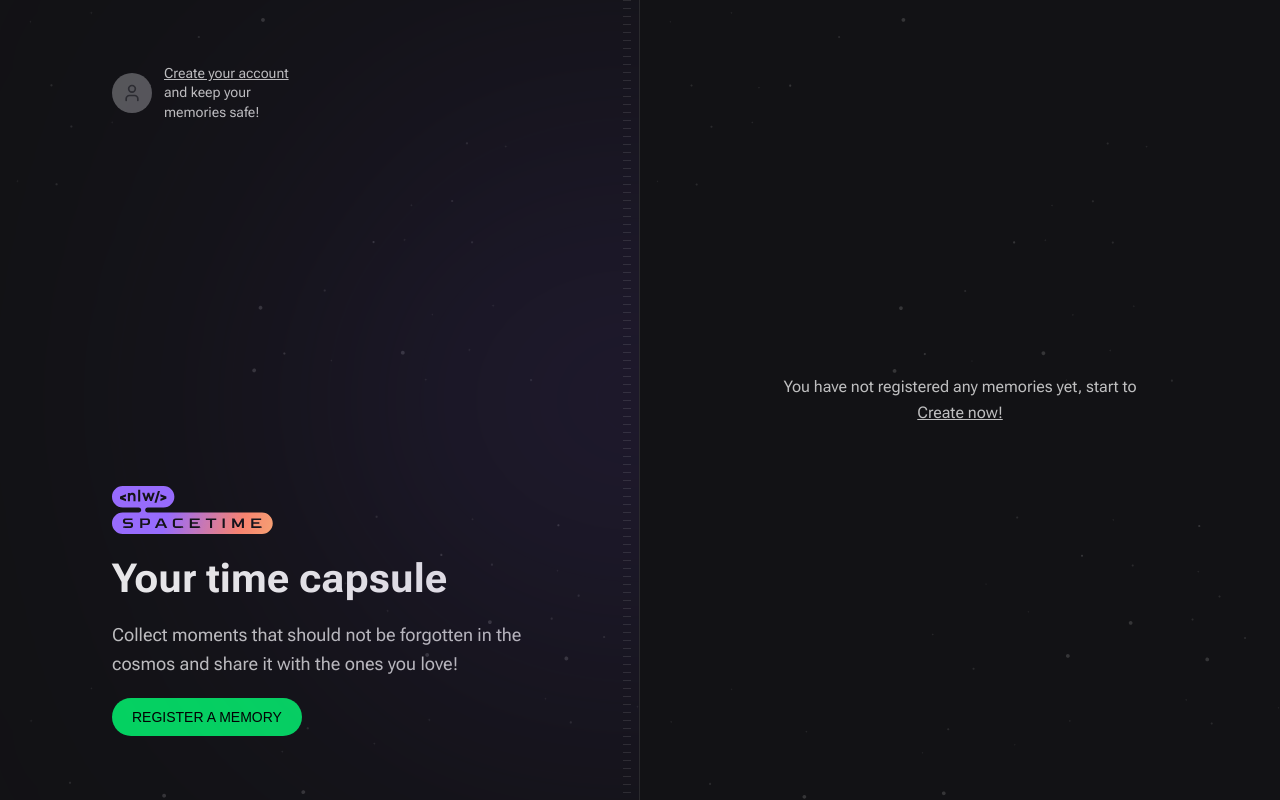
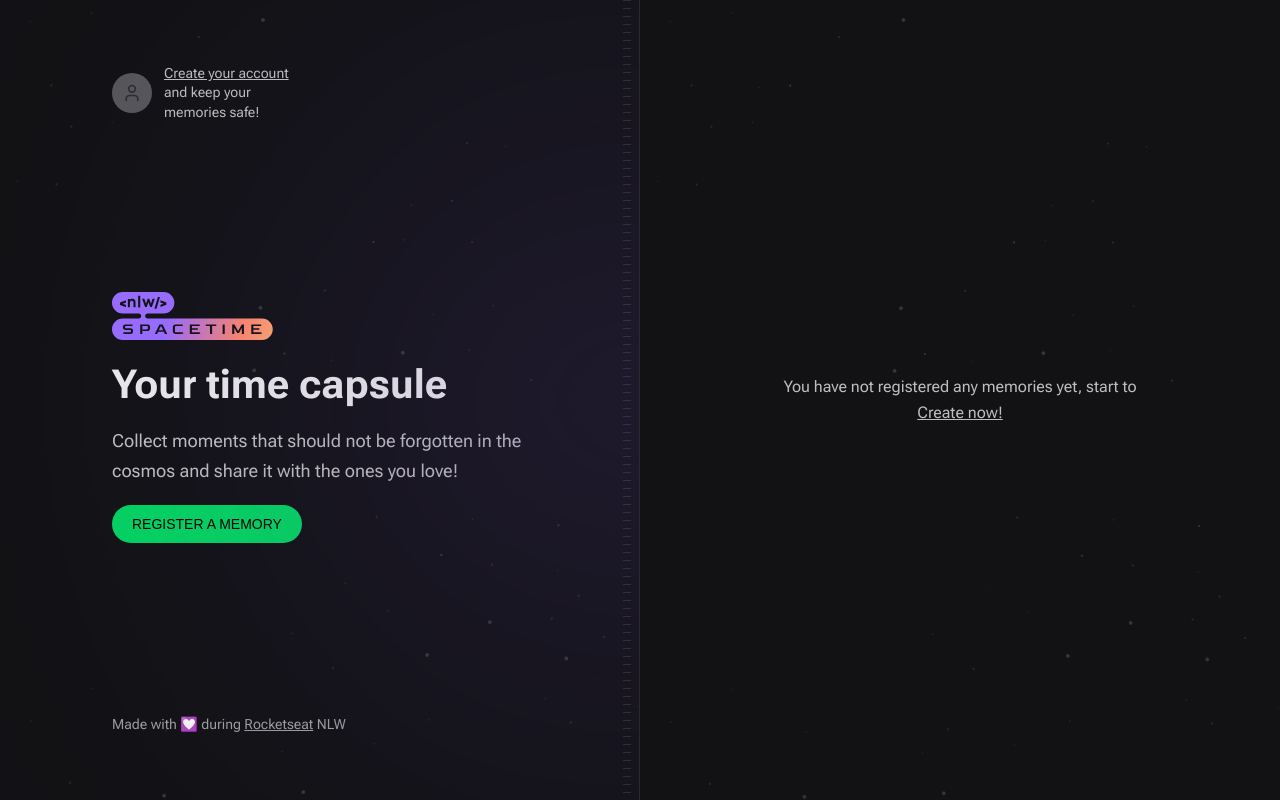
Before and after one commit to Breno-Martins-Simao/NextJs-Timeline, a Next.js app in the folder Web/: page / in a window 1280 px wide. Built offline with nearby package versions, Linux system fonts and the light colour scheme; a web font is replaced by a local one.

Commit message:
-> Added copyright section on Home

```diff
--- a/Web/src/app/page.tsx
+++ b/Web/src/app/page.tsx
@@ -48,6 +48,20 @@
             REGISTER A MEMORY
           </a>
         </div>
+
+        {/* Copyright */}
+        <div className="text-sm leading-relaxed text-gray-200">
+          Made with 💟 during{' '}
+          <a
+            target="_blank"
+            className="underline hover:text-gray-100"
+            href="https://rocketseat.com.br"
+            rel="noreferrer" // Avoid CORS
+          >
+            Rocketseat
+          </a>{' '}
+          NLW
+        </div>
       </div>
       {/* Grid Right Section */}
       <div className="flex flex-col bg-[url(../assets/bg-stars.svg)] bg-cover p-16">
```
